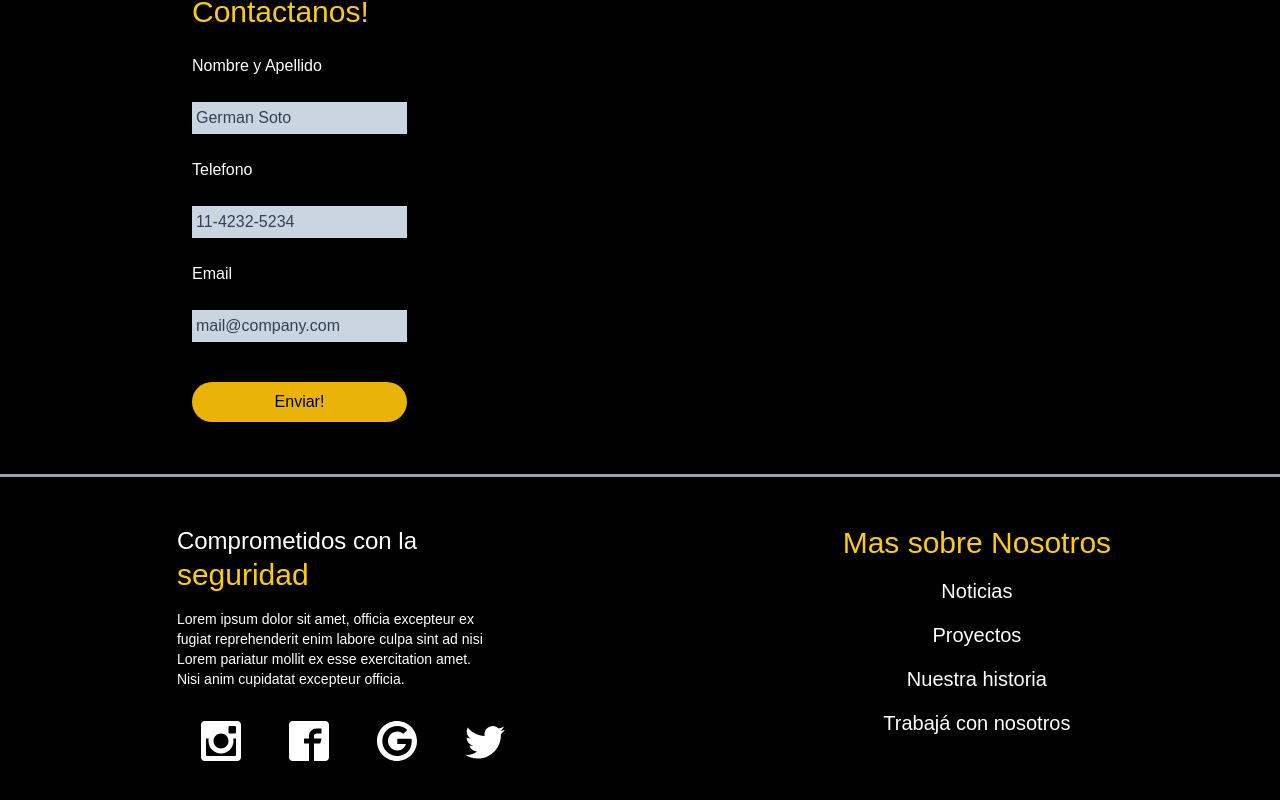
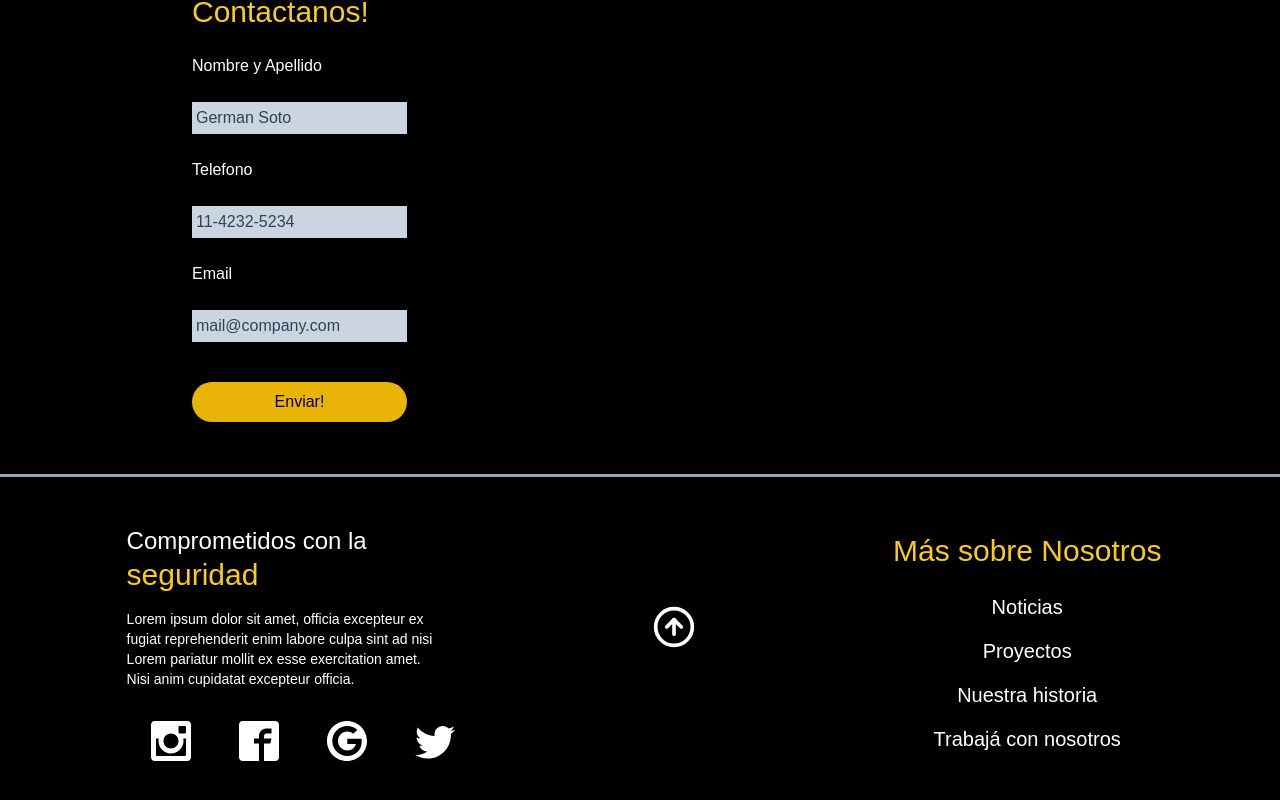
Before and after one commit to Gerzulet/landing-page, a React (Create React App) app: page / in a window 1280 px wide. Shown: the part 1686-2486 px from the top of the page. Built offline with nearby package versions, Linux system fonts and the light colour scheme; a web font is replaced by a local one.

Commit message:
ajustes de estilo en footer

```diff
--- a/src/Components/Footer.js
+++ b/src/Components/Footer.js
@@ -3,12 +3,18 @@ import { ImInstagram } from 'react-icons/im'
 import { ImFacebook2 } from 'react-icons/im'
 import { ImTwitter } from 'react-icons/im'
 import { ImGoogle3 } from 'react-icons/im'
+import { FiArrowUpCircle } from 'react-icons/fi'
+
 
 export default function Footer() {
 
+  function scrollUp() {
+    document.body.scrollTop = 0;
+    document.documentElement.scrollTop = 0;
+  }
 
   return (
-    <div className="footer w-full md:flex md:justify-around text-white h-14 my-24 md:my-[18rem] border-t-slate-200">
+    <div className="footer w-full md:flex md:justify-around  text-white h-14 my-24 md:my-[18rem] border-t-slate-200">
       <div className='md:w-[25%] h-6 m-12 '>
         <h1 class="text-2xl">Comprometidos con la </h1>
         <h2 class="text-yellow-400 text-3xl">seguridad</h2>
@@ -23,10 +29,11 @@ export default function Footer() {
           </ul>
         </div>
       </div>
-
+      <div onClick={scrollUp} className="md:mt-32 md:visible invisible cursor-pointer"> <FiArrowUpCircle size={44} />
+      </div>
       <div>
         <ul className='md:m-10 mt-[18rem] mb-12 flex flex-col items-center'>
-          <li className='text-3xl text-yellow-400  my-2'>Mas sobre Nosotros</li>
+          <li className='text-3xl text-yellow-400  my-4'>Más sobre Nosotros</li>
           <li className='my-2 text-xl cursor-pointer hover:underline'>Noticias</li>
           <li className='my-2  text-xl cursor-pointer hover:underline'>Proyectos</li>
           <li className='my-2 text-xl cursor-pointer hover:underline'>Nuestra historia</li>
--- a/src/Components/NavBar.js
+++ b/src/Components/NavBar.js
@@ -7,7 +7,9 @@ function NavBar() {
  const [isOpen, setOpen] = useState('hidden');
  const [animation, setAnimation] = useState('');
 
-
+function scrollToContact() {
+    window.scrollTo(24,84)
+  }
 
 
   return (
@@ -28,12 +30,12 @@ function NavBar() {
       <ul className={`navItems ${animation}   mt-5 flex-col ${isOpen} md:invisible w-full md:flex-row flex text-l justify-end items-center mx-4 z-40`}>
         <li className=" underline-animation  my-3 mx-14" >Servicios</li>
         <li className="underline-animation  my-3 mx-5" >Sobre Nosotros</li>
-        <li className="underline-animation  my-3 mx-5" >Contacto</li>
+        <li onClick={scrollToContact} className="cursor-pointer underline-animation  my-3 mx-5" >Contacto</li>
       </ul>
         <ul className={`navItems invisible flex md:visible w-full md:flex-row text-l justify-end items-center mx-4 z-40`}>
         <li className=" underline-animation  my-3 mx-14" >Servicios</li>
         <li className="underline-animation  my-3 mx-5" >Sobre Nosotros</li>
-        <li className="underline-animation  my-3 mx-5" >Contacto</li>
+        <li onClick={scrollToContact} className="cursor-pointer underline-animation  my-3 mx-5" >Contacto</li>
       </ul>
 
 
```
